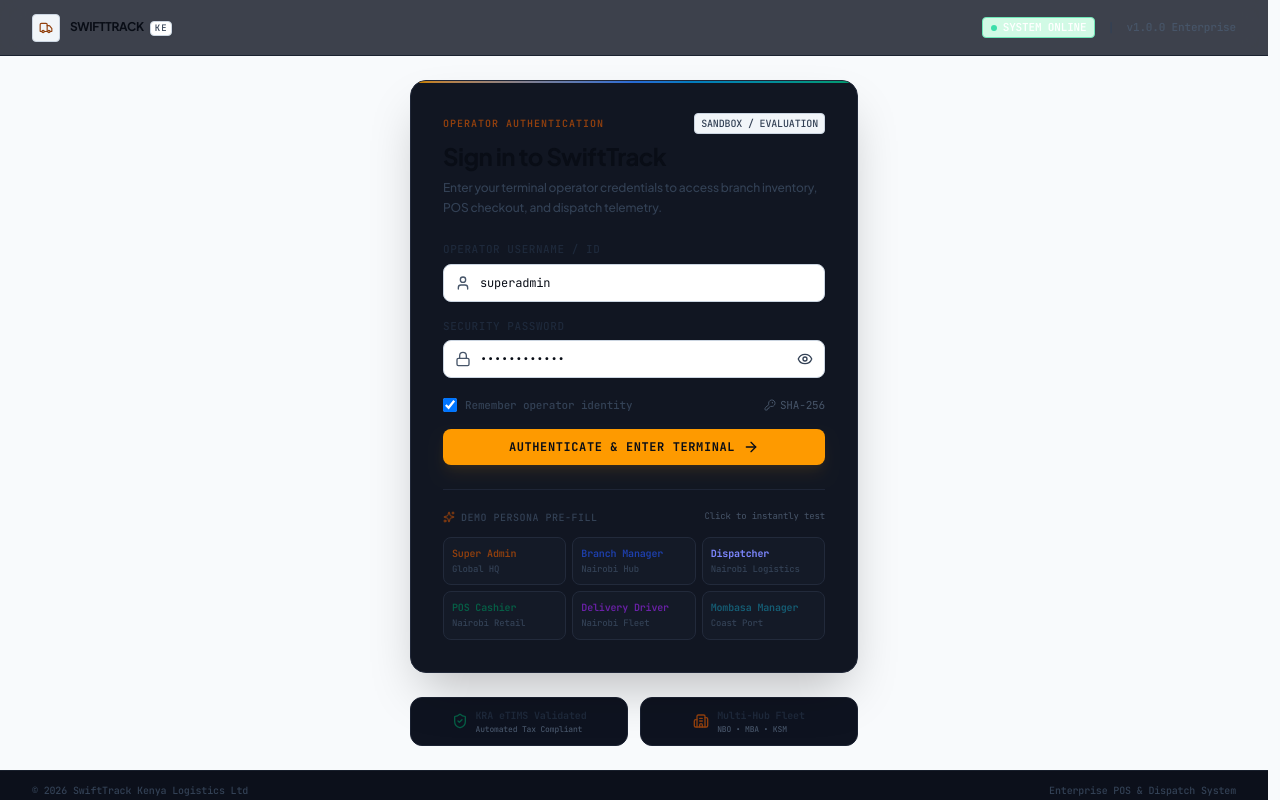
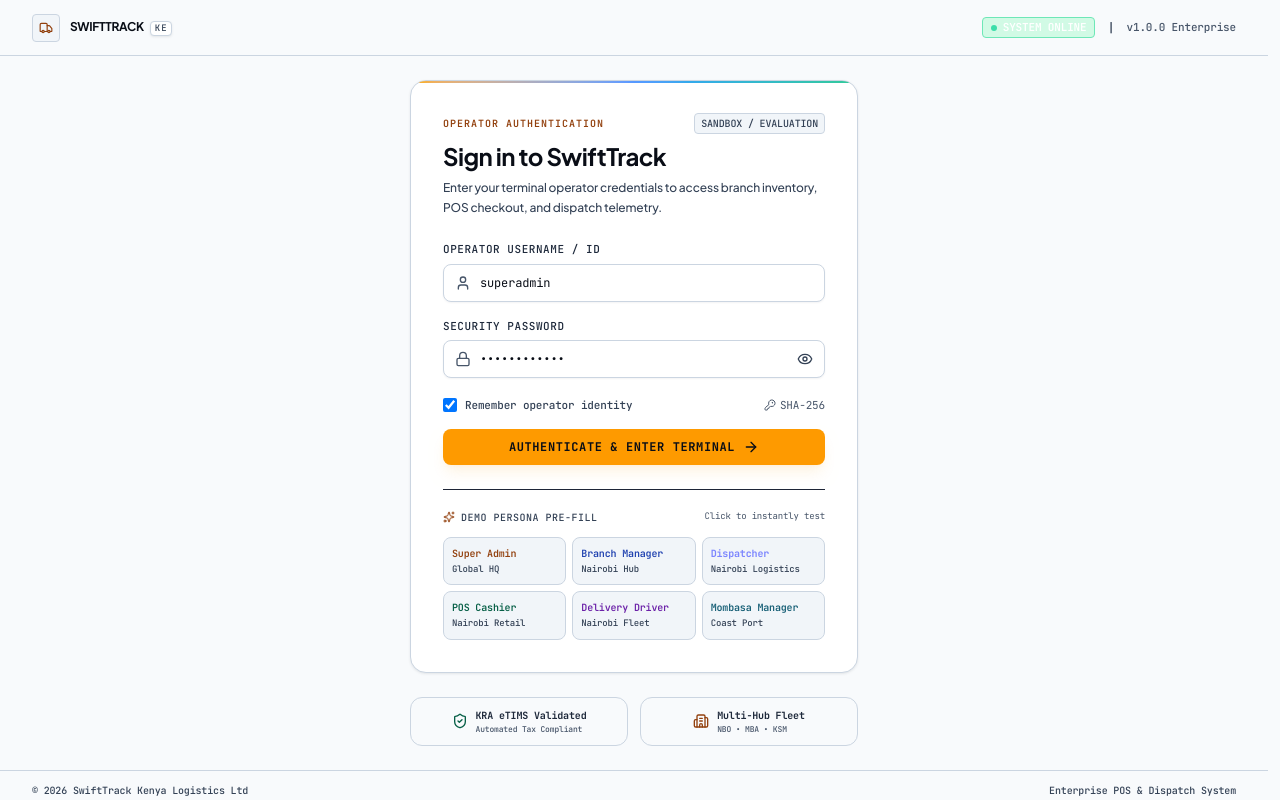
Before and after one commit to Mayen007/swifttrack, a React (Vite) app in the folder client/: page / in a window 1280 px wide. Built offline with nearby package versions, Linux system fonts and the light colour scheme; no server answers.

Commit message:
fix(client): resolve Tailwind v4 Vite plugin ordering and restore complete styling

```diff
--- a/client/src/index.css
+++ b/client/src/index.css
@@ -1,4 +1,6 @@
 @import "tailwindcss";
+@source "../index.html";
+@source "./**/*.{js,jsx,ts,tsx}";
 
 @theme {
   --color-brand-primary: #3b82f6;
@@ -151,22 +153,30 @@
 [data-theme="light"] .bg-\[\#0c0e12\],
 [data-theme="light"] .bg-\[\#0c0e14\],
 [data-theme="light"] .bg-\[\#0b0f19\],
+[data-theme="light"] .bg-\[\#0c101b\],
+[data-theme="light"] .bg-\[\#0e1320\],
+[data-theme="light"] .bg-\[\#0e1320\]\/80,
 [data-theme="light"] .bg-\[\#0f1219\],
 [data-theme="light"] .bg-\[\#0f121a\],
 .light .bg-\[\#0c0e12\],
 .light .bg-\[\#0c0e14\],
 .light .bg-\[\#0b0f19\],
+.light .bg-\[\#0c101b\],
+.light .bg-\[\#0e1320\],
+.light .bg-\[\#0e1320\]\/80,
 .light .bg-\[\#0f1219\],
 .light .bg-\[\#0f121a\] {
   background-color: #f8fafc !important;
 }
 
 /* 2. Elevated Cards, Modals, Drawers & Instrument Panels */
+[data-theme="light"] .bg-\[\#111622\],
 [data-theme="light"] .bg-\[\#12161f\],
 [data-theme="light"] .bg-\[\#121620\],
 [data-theme="light"] .bg-\[\#151923\],
 [data-theme="light"] .bg-gray-900,
 [data-theme="light"] .bg-gray-950,
+.light .bg-\[\#111622\],
 .light .bg-\[\#12161f\],
 .light .bg-\[\#121620\],
 .light .bg-\[\#151923\],
@@ -179,6 +189,7 @@
 /* 3. Inset Wells, Secondary Modules, Table Headers, Inactive Pills & Chart Cards */
 [data-theme="light"] .bg-\[\#10141c\],
 [data-theme="light"] .bg-\[\#141822\],
+[data-theme="light"] .bg-\[\#141a27\],
 [data-theme="light"] .bg-\[\#151a24\],
 [data-theme="light"] .bg-\[\#161b26\],
 [data-theme="light"] .bg-\[\#161c27\],
@@ -200,6 +211,7 @@
 [data-theme="light"] .bg-gray-800,
 .light .bg-\[\#10141c\],
 .light .bg-\[\#141822\],
+.light .bg-\[\#141a27\],
 .light .bg-\[\#151a24\],
 .light .bg-\[\#161b26\],
 .light .bg-\[\#161c27\],
@@ -258,11 +270,17 @@
 
 /* 5. Precision Hairline Borders & Structural Dividers (Crisp Slate-300 for maximum definition) */
 [data-theme="light"] .border-\[\#0c0e14\],
+[data-theme="light"] .border-\[\#181f2c\],
 [data-theme="light"] .border-\[\#1b212c\],
+[data-theme="light"] .border-\[\#1b2230\],
+[data-theme="light"] .border-\[\#1b2232\],
 [data-theme="light"] .border-\[\#1e2430\],
 [data-theme="light"] .border-\[\#1e2532\],
 [data-theme="light"] .border-\[\#1e2535\],
+[data-theme="light"] .border-\[\#202738\],
 [data-theme="light"] .border-\[\#222834\],
+[data-theme="light"] .border-\[\#222a3b\],
+[data-theme="light"] .border-\[\#252f44\],
 [data-theme="light"] .border-\[\#273347\],
 [data-theme="light"] .border-\[\#2a3447\],
 [data-theme="light"] .border-\[\#2b3548\],
@@ -273,11 +291,17 @@
 [data-theme="light"] .border-gray-800,
 [data-theme="light"] .border-gray-700,
 .light .border-\[\#0c0e14\],
+.light .border-\[\#181f2c\],
 .light .border-\[\#1b212c\],
+.light .border-\[\#1b2230\],
+.light .border-\[\#1b2232\],
 .light .border-\[\#1e2430\],
 .light .border-\[\#1e2532\],
 .light .border-\[\#1e2535\],
+.light .border-\[\#202738\],
 .light .border-\[\#222834\],
+.light .border-\[\#222a3b\],
+.light .border-\[\#252f44\],
 .light .border-\[\#273347\],
 .light .border-\[\#2a3447\],
 .light .border-\[\#2b3548\],
--- a/client/vite.config.js
+++ b/client/vite.config.js
@@ -5,8 +5,8 @@
 // https://vite.dev/config/
 export default defineConfig({
   plugins: [
+    tailwindcss(),
     react(),
-    tailwindcss(),
   ],
   server: {
     port: 5173,
```
